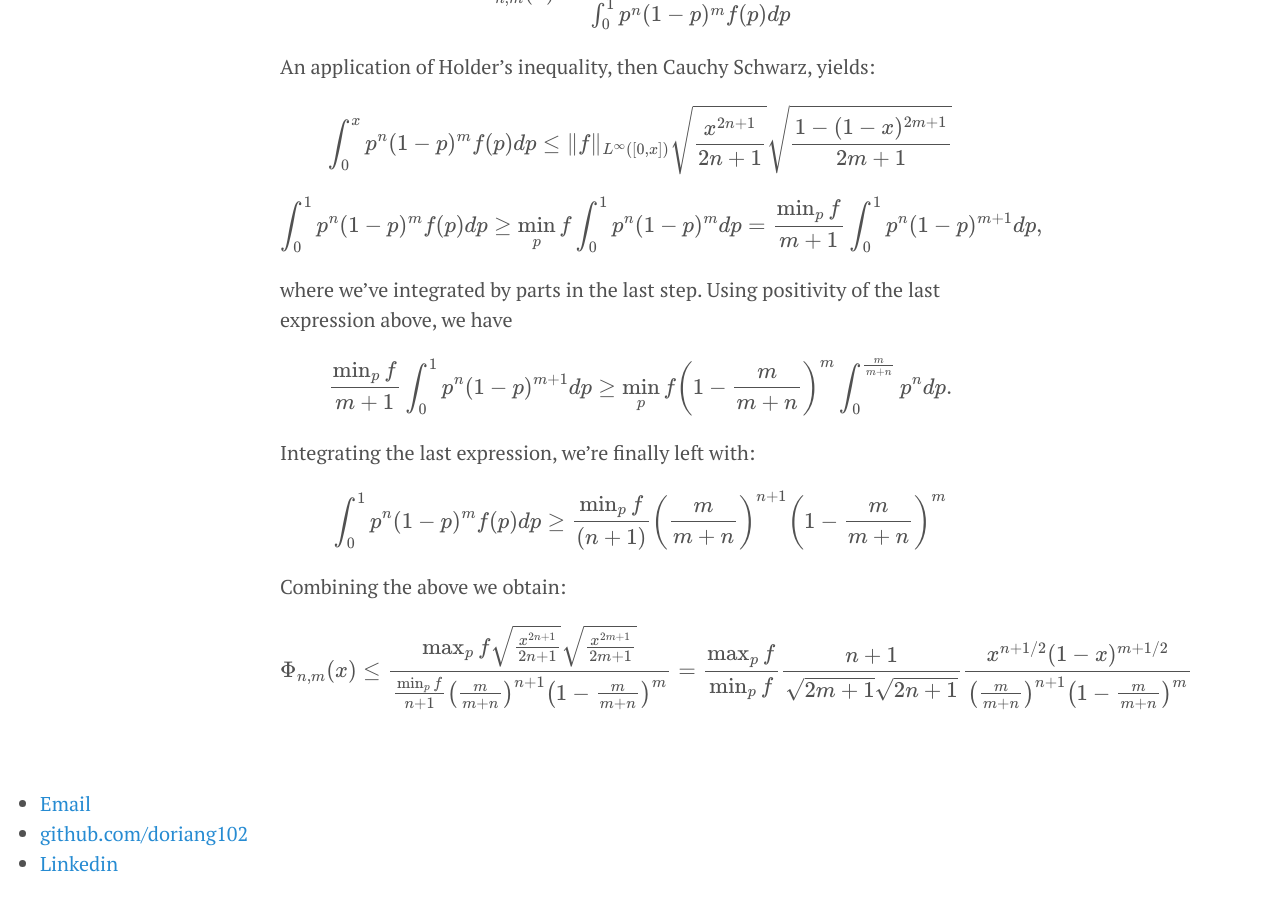
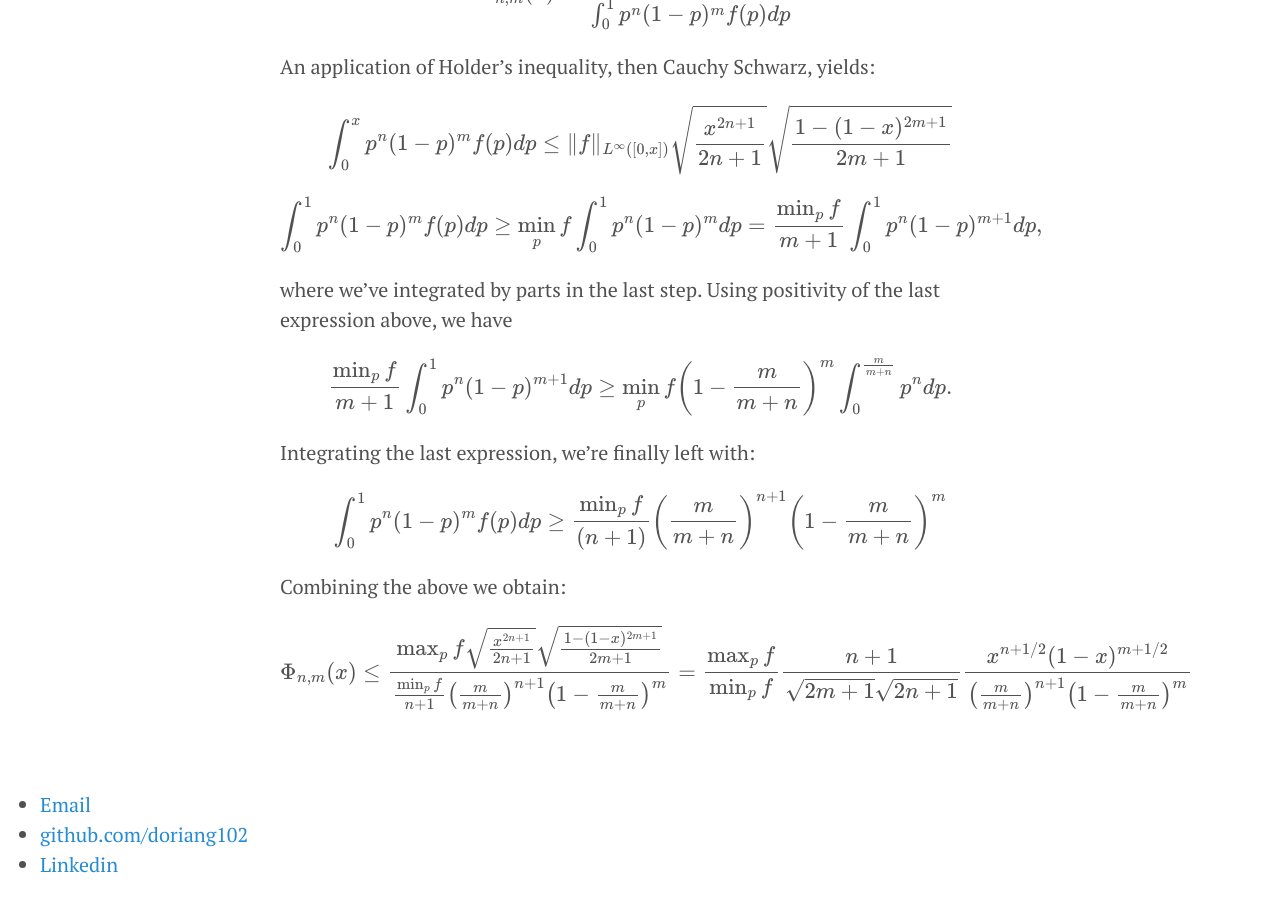
Before and after one commit to doriang102/doriang102.github.io, a Jekyll site: the page built from _posts/2017-06-10-hypothesis-testing-part-2.md, in a window 1280 px wide and 900 px high, scrolled down 2466 px. Built offline with Jekyll 4.4.1, drawn with Linux system fonts in a browser that asks for light colours; our own code applies the rules of GitHub Pages for plain Markdown files; formulas are drawn with MathJax 3.

Commit message:
Update 2017-06-10-hypothesis-testing-part-2.md

```diff
--- a/_posts/2017-06-10-hypothesis-testing-part-2.md
+++ b/_posts/2017-06-10-hypothesis-testing-part-2.md
@@ -81,4 +81,4 @@
 
 Combining the above we obtain:
 
-$$ \Phi_{n,m}(x) \leq \frac{\max_p f \sqrt{\frac{x^{2n+1}}{2n+1}}\sqrt{\frac{x^{2m+1}}{2m+1}}}{\frac{\min_p f}{n+1} \left(\frac{m}{m+n}\right)^{n+1}\left(1 - \frac{m}{m+n}\right)^{m}} = \frac{ \max_p f}{\min_p f} \frac{n+1}{\sqrt{2m+1}\sqrt{2n+1}} \frac{x^{n+1/2}(1-x)^{m+1/2}}{\left(\frac{m}{m+n}\right)^{n+1}\left(1 - \frac{m}{m+n}\right)^{m}} $$
+$$ \Phi_{n,m}(x) \leq \frac{\max_p f \sqrt{\frac{x^{2n+1}}{2n+1}}\sqrt{\frac{1 - (1-x)^{2m+1}}{2m+1}}}{\frac{\min_p f}{n+1} \left(\frac{m}{m+n}\right)^{n+1}\left(1 - \frac{m}{m+n}\right)^{m}} = \frac{ \max_p f}{\min_p f} \frac{n+1}{\sqrt{2m+1}\sqrt{2n+1}} \frac{x^{n+1/2}(1-x)^{m+1/2}}{\left(\frac{m}{m+n}\right)^{n+1}\left(1 - \frac{m}{m+n}\right)^{m}} $$
```
